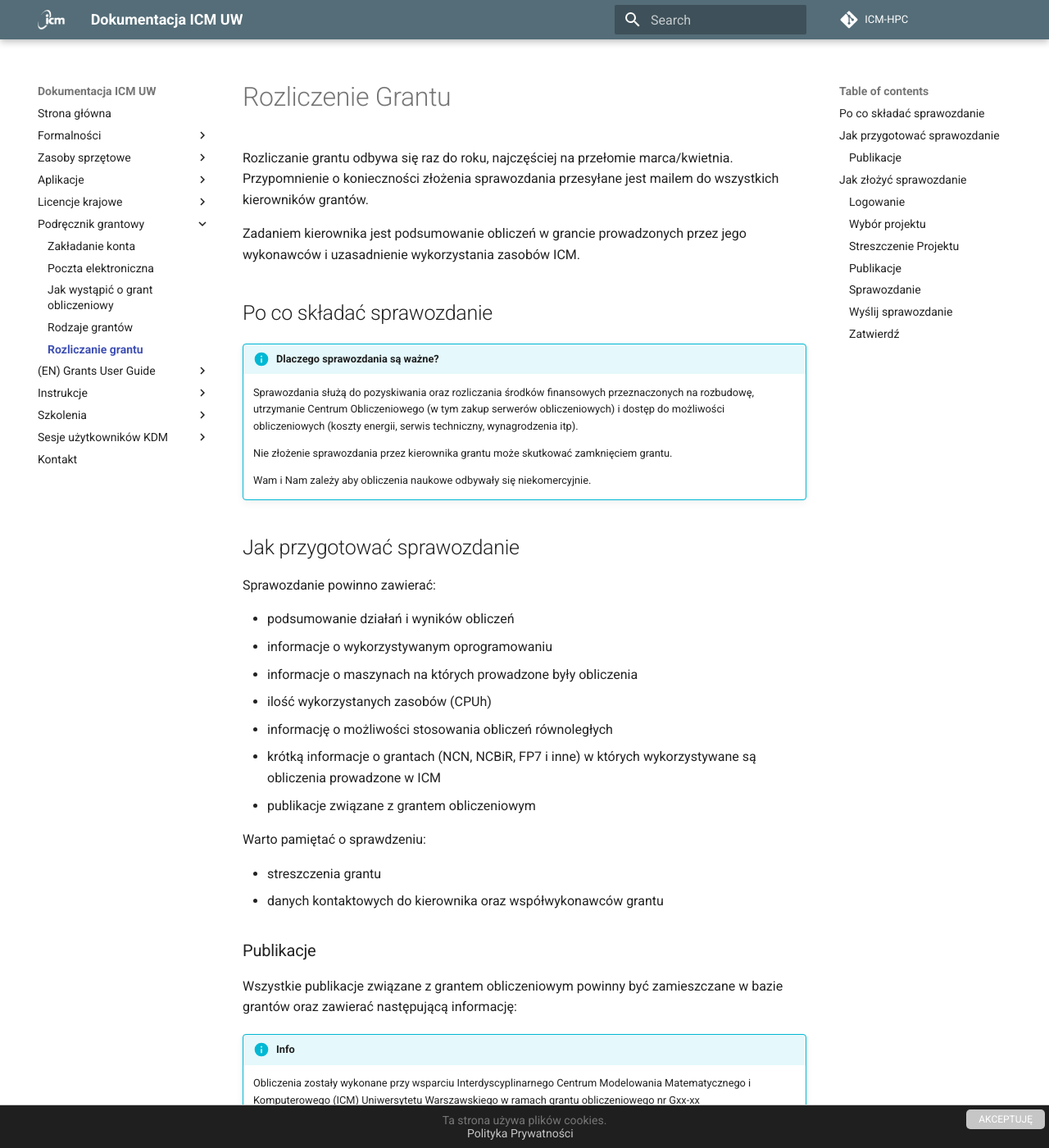
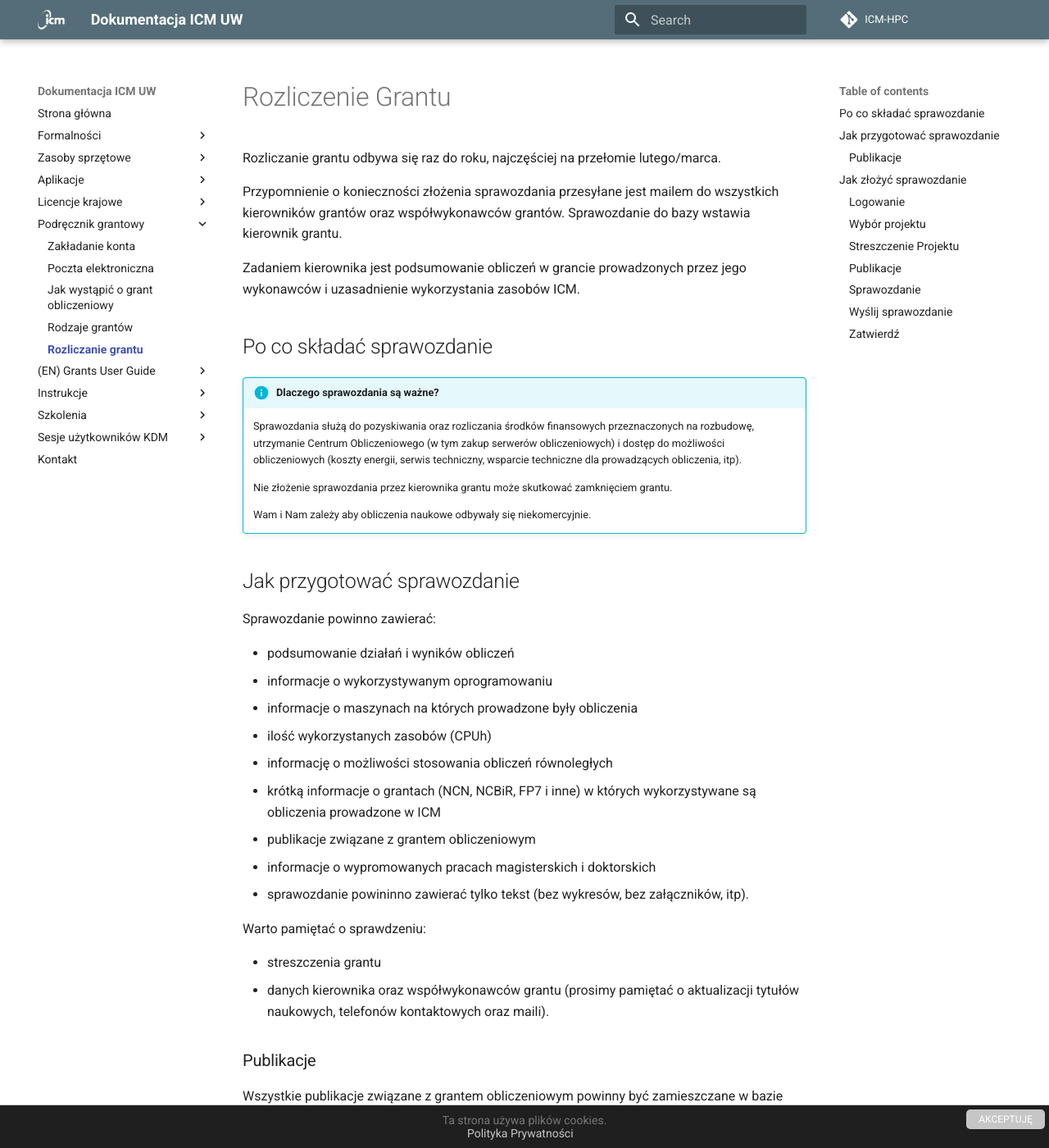
Before and after one commit to kubajal/hpc-docs, an MkDocs documentation site: the page built from docs/Podrecznik_grantowy/rozliczanie_grantu.md, in a window 1280 px wide and 1400 px high. Shown: the whole window at 82% size. Built offline with MkDocs 1.6.1 and Material for MkDocs 9.7.7, drawn with Linux system fonts in a browser that asks for light colours; some of the changed text lies outside the part shown.

Commit message:
Sprawozdania

```diff
--- a/docs/Podrecznik_grantowy/rozliczanie_grantu.md
+++ b/docs/Podrecznik_grantowy/rozliczanie_grantu.md
@@ -1,8 +1,9 @@
 
 # Rozliczenie Grantu
 
-Rozliczanie grantu odbywa się raz do roku, najczęściej na przełomie marca/kwietnia.
-Przypomnienie o konieczności złożenia sprawozdania przesyłane jest mailem do wszystkich kierowników grantów.
+Rozliczanie grantu odbywa się raz do roku, najczęściej na przełomie lutego/marca.
+
+Przypomnienie o konieczności złożenia sprawozdania przesyłane jest mailem do wszystkich kierowników grantów oraz współwykonawców grantów. Sprawozdanie do bazy wstawia kierownik grantu.
 
 Zadaniem kierownika jest podsumowanie obliczeń w grancie prowadzonych
 przez jego wykonawców i uzasadnienie wykorzystania zasobów ICM.
@@ -10,7 +11,7 @@ przez jego wykonawców i uzasadnienie wykorzystania zasobów ICM.
 ## Po co składać sprawozdanie
 
 !!! info "Dlaczego sprawozdania są ważne?"
-    Sprawozdania służą do pozyskiwania oraz rozliczania środków finansowych przeznaczonych na rozbudowę, utrzymanie Centrum Obliczeniowego (w tym zakup serwerów obliczeniowych) i dostęp do możliwości obliczeniowych (koszty energii, serwis techniczny, wynagrodzenia itp).
+    Sprawozdania służą do pozyskiwania oraz rozliczania środków finansowych przeznaczonych na rozbudowę, utrzymanie Centrum Obliczeniowego (w tym zakup serwerów obliczeniowych) i dostęp do możliwości obliczeniowych (koszty energii, serwis techniczny, wsparcie techniczne dla prowadzących obliczenia, itp).
 
     Nie złożenie sprawozdania przez kierownika grantu może skutkować zamknięciem grantu.
 
@@ -27,11 +28,13 @@ Sprawozdanie powinno zawierać:
 - informację o możliwości stosowania obliczeń równoległych
 - krótką informacje o grantach (NCN, NCBiR, FP7 i inne) w których wykorzystywane są obliczenia prowadzone w ICM
 - publikacje związane z grantem obliczeniowym
+- informacje o wypromowanych pracach magisterskich i doktorskich
+- sprawozdanie powininno zawierać tylko tekst (bez wykresów, bez załączników, itp).
 
 Warto pamiętać o sprawdzeniu:
 
 - streszczenia grantu
-- danych kontaktowych do kierownika oraz współwykonawców grantu
+- danych kierownika oraz współwykonawców grantu (prosimy pamiętać o aktualizacji tytułów naukowych, telefonów kontaktowych oraz maili).
 
 ### Publikacje
 
@@ -51,7 +54,9 @@ zamieszczane w bazie grantów oraz zawierać następującą informację:
 
 ## Jak złożyć sprawozdanie
 
-Od 2021r. sprawozdanie należy składać poprzez [System alokacji zasobów](https://owugate.nebula.grid.icm.edu.pl/sprawozdania/user/login).
+Od 2021r. sprawozdanie należy składać poprzez <https://granty.icm.edu.pl/sprawozdania>.
+
+Jeśli nie prowadziłeś obliczeń, lub z innych powodów nie zamieszczasz sprawozdania kliknij w `Wyślij sprawozdanie` i wypełnij na dole strony pole `Powód nieaktualizowania projektu`.
 
 Poniżej szczegółowa instrukcja.
 
@@ -69,7 +74,7 @@ Wybieramy projekty które wymagają sprawozdania.
 
 ### Streszczenie Projektu
 
-W celu uzupełnienia streszczenia należy kliknąć w 'Zaktualizuj informacje o projekcie'.
+Jeżeli streszczenie wymaga aktualizacji, to należy kliknąć w 'Zaktualizuj informacje o projekcie'.
 
 <center> ![](screen_shots/streszczenie_i_zarzadzanie.png) </center>
 
@@ -81,7 +86,8 @@ Warto zauważyć, że w celu dodania publikacji wystarczy jej DOI.
 
 ### Sprawozdanie
 
-Uzupełniamy pozostałe dane: Grant (NCN, NCBiR, itp), Publikacje oraz Sprawozdanie.
+Uzupełniamy pozostałe dane: `Powiązane Granty (NCN, NCBiR itp)`, `Publikacje` oraz `Sprawozdanie`.
+W sekcji `Powiązane Granty` należy podać informację o zródle finansowania badań naukowych, np. NCN, NCBiR, grant wewnętrzny Uniwersytetu X.
 
 <center> ![](screen_shots/szczegoly-projektu.png) </center>
 
```
Also changed, not shown: docs/Podrecznik_grantowy/screen_shots/streszczenie_i_zarzadzanie.png.
